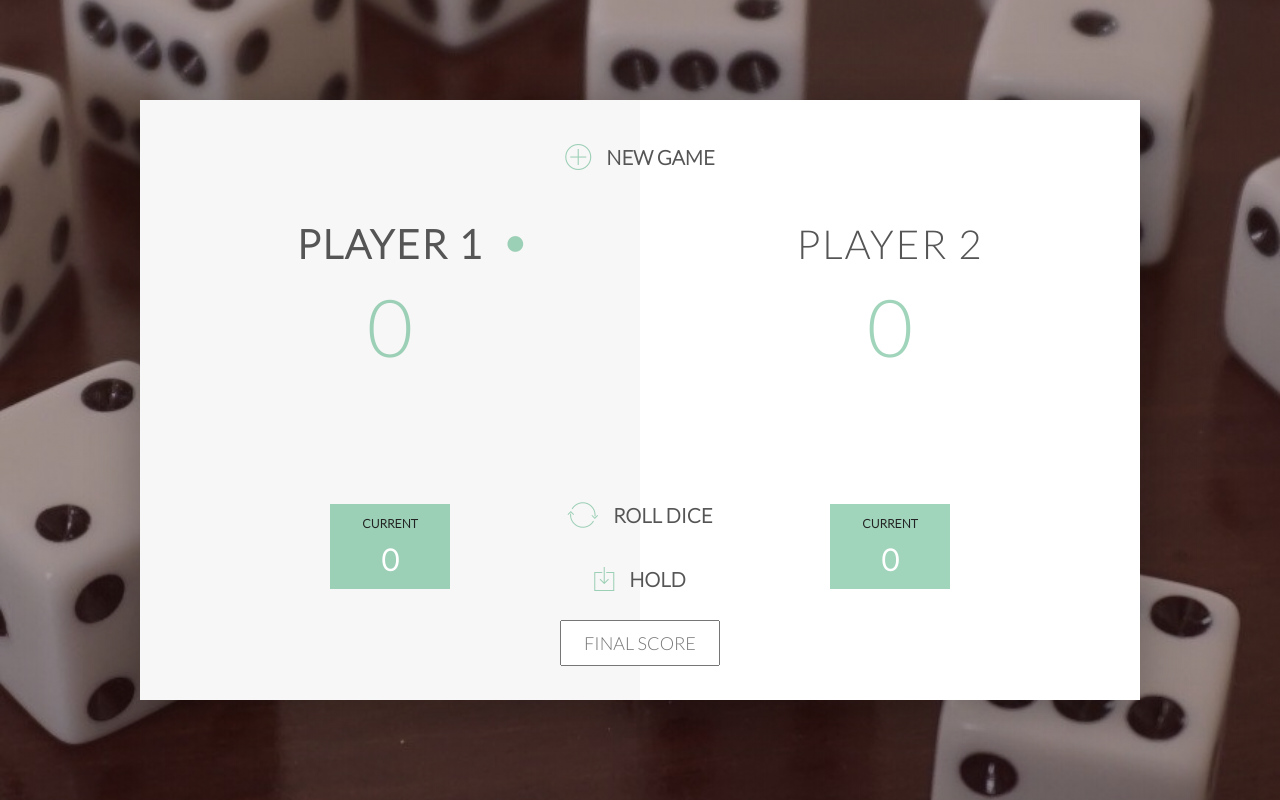
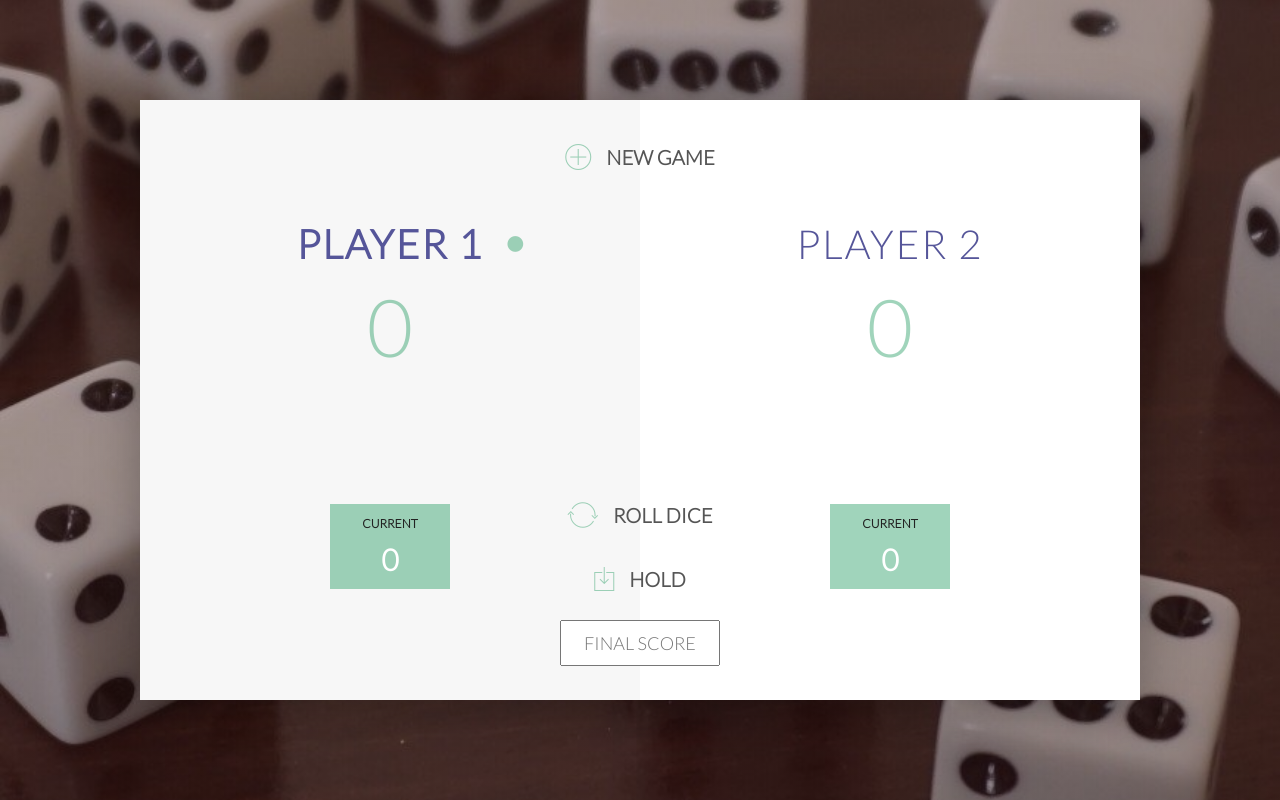
Before and after one commit to chandana105/Pig-Game-in-js-, a plain HTML site: page index.html in a window 1280 px wide. Drawn offline with nearby package versions, Linux system fonts and the light colour scheme.

Commit message:
changess done

```diff
--- a/style.css
+++ b/style.css
@@ -51,7 +51,7 @@ body {
   font-weight: 700;
   position: relative;
   height: 100vh;
-  color: #555;
+  color: #559;
 }
 
 
```
